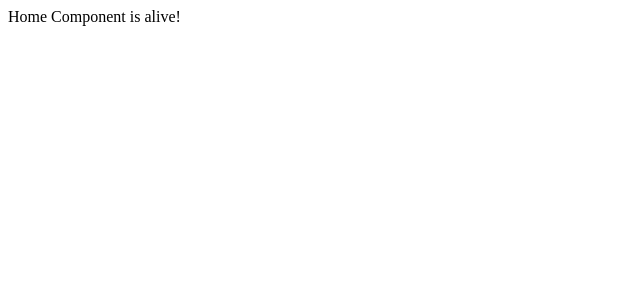
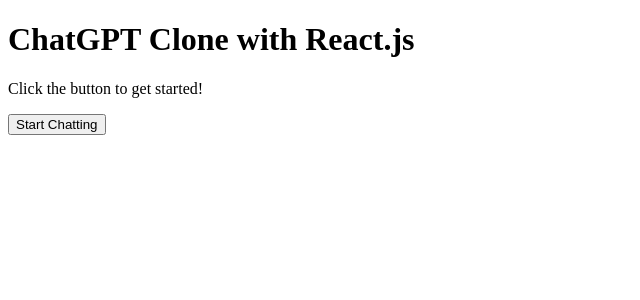
Before and after one commit to cboydstun/chatgpt-clone-steps, a React (Create React App) app: page / in a window 1280 px wide. Shown: the top 300 px of the page, without its empty margins (0-640 px from the left). Built offline with nearby package versions, Linux system fonts and the light colour scheme.

Commit message:
components wired up

```diff
--- a/src/App.js
+++ b/src/App.js
@@ -1,11 +1,18 @@
-import React from 'react'
+import React, { useState } from 'react'
 
 import Home from './components/Home'
+import ChatWindow from './components/ChatWindow'
 
 export default function App() {
-  return (
-    <div>
-        <Home />
-    </div>
-  )
+    const [inChat, setInChat] = useState(false)
+
+    const startChat = () => {
+        setInChat(true)
+    };
+
+    return (
+        <div>
+            {inChat ? <ChatWindow /> : <Home startChat={startChat} />}
+        </div>
+    )
 }
--- a/src/components/ChatWindow.js
+++ b/src/components/ChatWindow.js
@@ -1,7 +1,17 @@
-import React from 'react'
+import React, { useState } from 'react'
+
+import Message from './Message'
+import LoadingIndicator from './LoadingIndicator'
 
 export default function ChatWindow() {
+  const [messages, setMessages] = useState([])
+  const [loading, setLoading] = useState(false)
+  const [input, setInput] = useState('')
+
   return (
-    <div>ChatWindow</div>
+    <div>
+      <Message />
+      <LoadingIndicator />
+    </div>
   )
 }
--- a/src/components/Home.js
+++ b/src/components/Home.js
@@ -1,7 +1,11 @@
 import React from 'react'
 
-export default function Home() {
+export default function Home({ startChat }) { // startChat is a prop passed from App.js
   return (
-    <div>Home Component is alive!</div>
+    <div>
+        <h1>ChatGPT Clone with React.js</h1>
+        <p>Click the button to get started!</p>
+        <button onClick={startChat}>Start Chatting</button>
+    </div>
   )
 }
--- a/src/components/Message.js
+++ b/src/components/Message.js
@@ -1,7 +1,12 @@
 import React from 'react'
 
-export default function Message() {
+export default function Message({ sender, text }) {
+
+  const align = sender === 'user' ? 'right' : 'left'
+
   return (
-    <div>Message</div>
+    <div style={{ textAlign: align }}>
+      <p>{text}</p>
+    </div>
   )
 }
```
